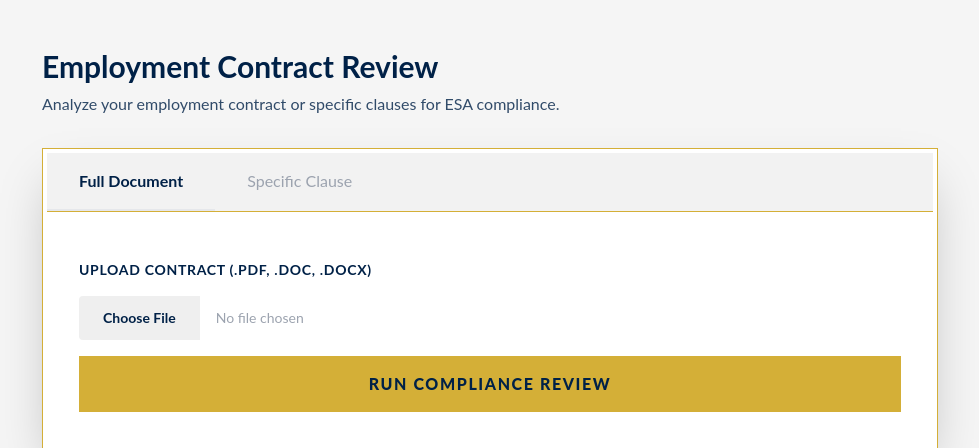
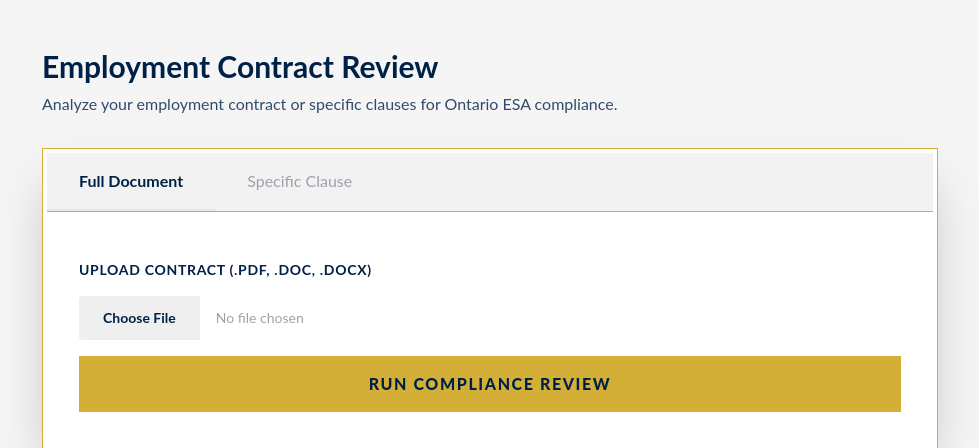
Before and after one commit to edimaudo/kazilaw, a FastAPI app: page /audit in a window 1280 px wide. Shown: the part 65-513 px from the top of the page, without its empty margins (150-1129 px from the left). Run offline with FastAPI, Linux system fonts and the light colour scheme; some libraries are stand-ins or nearby versions.

Commit message:
Update audit.html

```diff
--- a/templates/audit.html
+++ b/templates/audit.html
@@ -5,7 +5,7 @@
     <div class="max-w-4xl mx-auto">
         <!-- Text scales or colors smoothly depending on the theme state -->
         <h2 class="text-3xl font-bold mb-2">Employment Contract Review</h2>
-        <p class="opacity-80 mb-8">Analyze your employment contract or specific clauses for ESA compliance.</p>
+        <p class="opacity-80 mb-8">Analyze your employment contract or specific clauses for <span id="dynamic-province-text">Ontario</span> ESA compliance.</p>
 
         <!-- Replaced hardcoded bg-white with custom themed variable background -->
         <div class="bg-[var(--bg-card)] p-1 shadow-2xl border border-[var(--border-color)] transition-colors duration-300">
```
